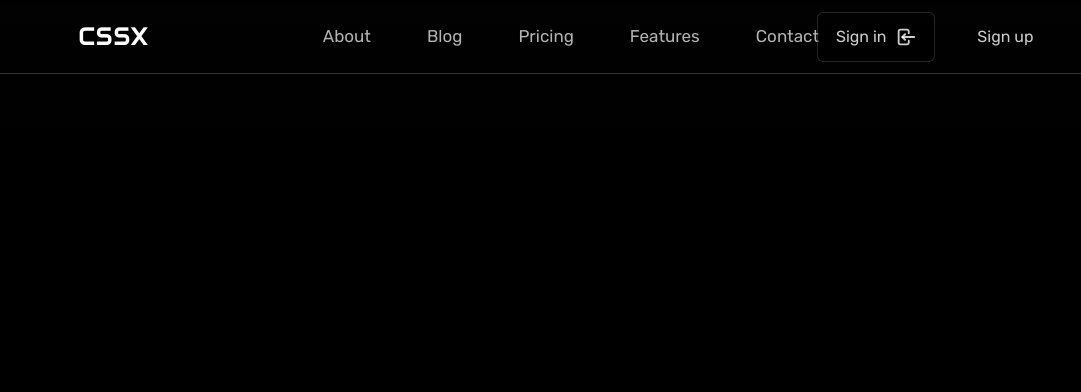
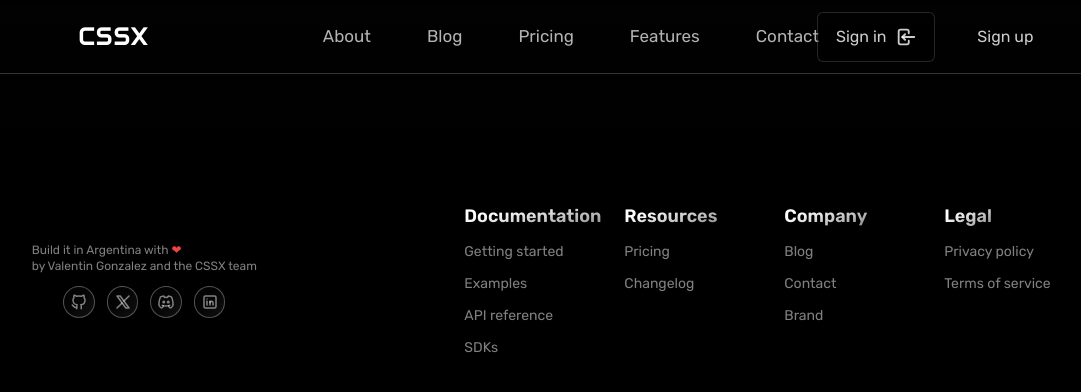
Before and after one commit to Tintaa307/CSSX, a Next.js app: page /about in a window 1280 px wide. Shown: the top 392 px of the page, without its empty margins (69-1150 px from the left). Built offline with nearby package versions, Linux system fonts and the light colour scheme; what tailwindcss-animation-delay would draw is missing.

Commit message:
finish footer

```diff
--- a/src/components/footer/Footer.tsx
+++ b/src/components/footer/Footer.tsx
@@ -1,8 +1,16 @@
+"use client"
+
 import React from "react"
+import Title from "../title/Title"
+import Social from "./Social"
+import Information from "./Information"
 
 const Footer = () => {
   return (
-    <footer className="w-screen min-h-[70dvh] flex items-center justify-center bg-footer-gradient"></footer>
+    <footer className="w-screen min-h-[70dvh] flex items-center justify-evenly bg-footer-gradient flex-row">
+      <Social />
+      <Information />
+    </footer>
   )
 }
 
--- /dev/null
+++ b/src/components/footer/Information.tsx
@@ -0,0 +1,58 @@
+"use client"
+
+import React from "react"
+import { motion } from "framer-motion"
+import Title from "../title/Title"
+
+const Information = () => {
+  const informationList = [
+    {
+      title: "Documentation",
+      items: ["Getting started", "Examples", "API reference", "SDKs"],
+    },
+    {
+      title: "Resources",
+      items: ["Pricing", "Changelog"],
+    },
+    {
+      title: "Company",
+      items: ["Blog", "Contact", "Brand"],
+    },
+    {
+      title: "Legal",
+      items: ["Privacy policy", "Terms of service"],
+    },
+  ]
+  return (
+    <section className="w-2/3 h-full flex items-center justify-center">
+      <motion.ul
+        initial={{ opacity: 0, y: -40 }}
+        whileInView={{ opacity: 1, y: 0 }}
+        transition={{ duration: 0.5, delay: 0.3 }}
+        viewport={{ once: true }}
+        className="w-[75%] h-full flex items-start justify-around flex-row"
+      >
+        {informationList.map((info, index) => (
+          <li
+            key={index}
+            className="w-1/4 h-full flex items-start justify-center flex-col gap-3"
+          >
+            <Title text={info.title} className="text-lg font-semibold" />
+            <ul className="w-full h-max flex items-start justify-start flex-col gap-3">
+              {info.items.map((item, index) => (
+                <li
+                  key={index}
+                  className="text-white/50 text-sm font-normal cursor-pointer hover:text-white/80 transition-all duration-150"
+                >
+                  {item}
+                </li>
+              ))}
+            </ul>
+          </li>
+        ))}
+      </motion.ul>
+    </section>
+  )
+}
+
+export default Information
--- /dev/null
+++ b/src/components/footer/Social.tsx
@@ -0,0 +1,89 @@
+"use client"
+
+import React from "react"
+import { motion } from "framer-motion"
+import {
+  IconBrandDiscord,
+  IconBrandGithub,
+  IconBrandLinkedin,
+  IconBrandX,
+} from "@tabler/icons-react"
+
+const Social = () => {
+  const socialMediaList = [
+    {
+      name: "GitHub",
+      link: "",
+      icon: (
+        <IconBrandGithub
+          size={18}
+          className="text-white/50 group-hover:text-white/80 transition-all duration-150"
+        />
+      ),
+    },
+    {
+      name: "Twitter",
+      link: "",
+      icon: (
+        <IconBrandX
+          size={18}
+          className="text-white/50 group-hover:text-white/80 transition-all duration-150"
+        />
+      ),
+    },
+    {
+      name: "Discord",
+      link: "",
+      icon: (
+        <IconBrandDiscord
+          size={18}
+          className="text-white/50 group-hover:text-white/80 transition-all duration-150"
+        />
+      ),
+    },
+    {
+      name: "Linkedin",
+      link: "",
+      icon: (
+        <IconBrandLinkedin
+          size={18}
+          className="text-white/50 group-hover:text-white/80 transition-all duration-150"
+        />
+      ),
+    },
+  ]
+
+  return (
+    <section className="w-1/3 h-full flex items-center justify-center flex-col gap-3">
+      <motion.small
+        initial={{ opacity: 0, y: -40 }}
+        whileInView={{ opacity: 1, y: 0 }}
+        transition={{ duration: 0.5, delay: 0.2 }}
+        viewport={{ once: true }}
+        className="text-white/50 text-xs font-normal"
+      >
+        Build it in Argentina with <span className="text-red-500">❤</span>{" "}
+        <br />
+        by Valentin Gonzalez and the CSSX team
+      </motion.small>
+      <motion.ul
+        initial={{ opacity: 0, y: -40 }}
+        whileInView={{ opacity: 1, y: 0 }}
+        transition={{ duration: 0.5, delay: 0.2 }}
+        viewport={{ once: true }}
+        className="w-[38%] h-max flex items-center justify-stretch flex-row gap-3"
+      >
+        {socialMediaList.map((socialMedia, index) => (
+          <li
+            key={index}
+            className="w-8 h-8 flex items-center justify-center rounded-3xl bg-box-gradient border-[1px] border-white/30 group cursor-pointer"
+          >
+            {socialMedia.icon}
+          </li>
+        ))}
+      </motion.ul>
+    </section>
+  )
+}
+
+export default Social
```
